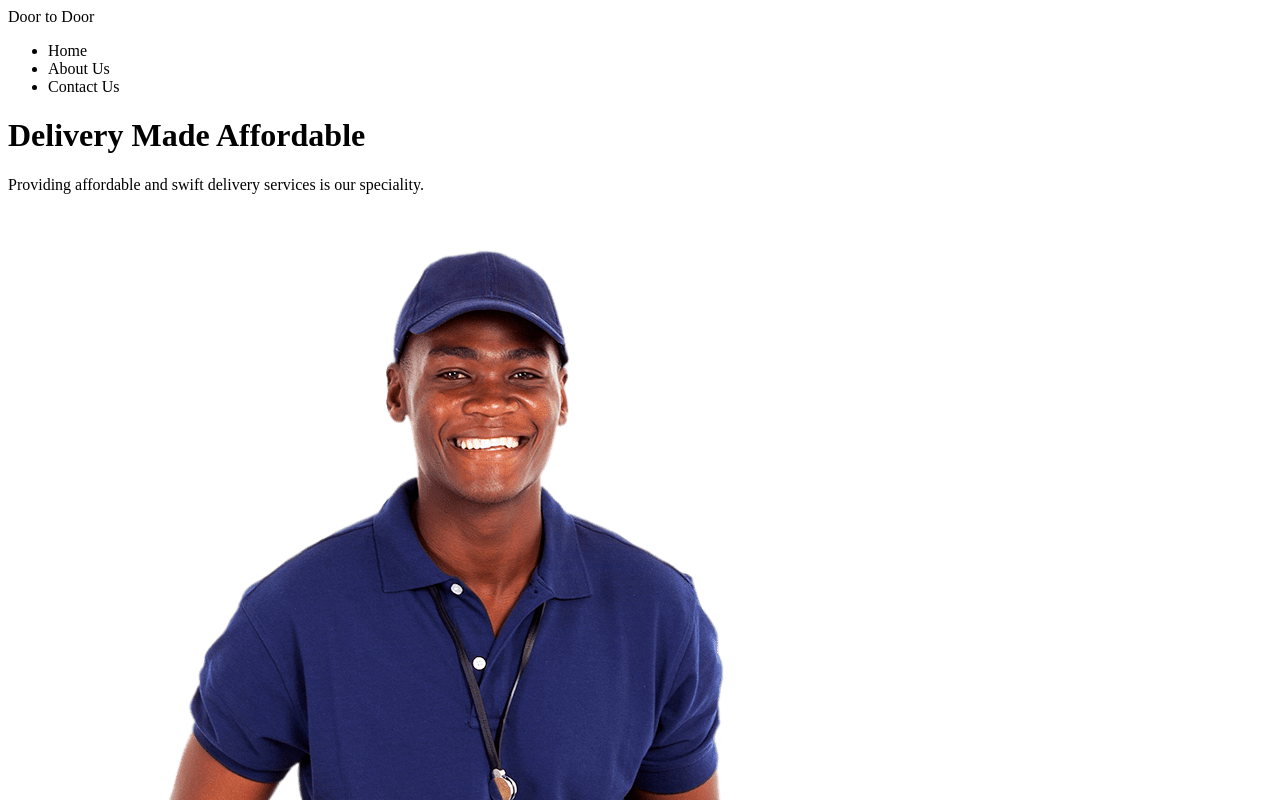
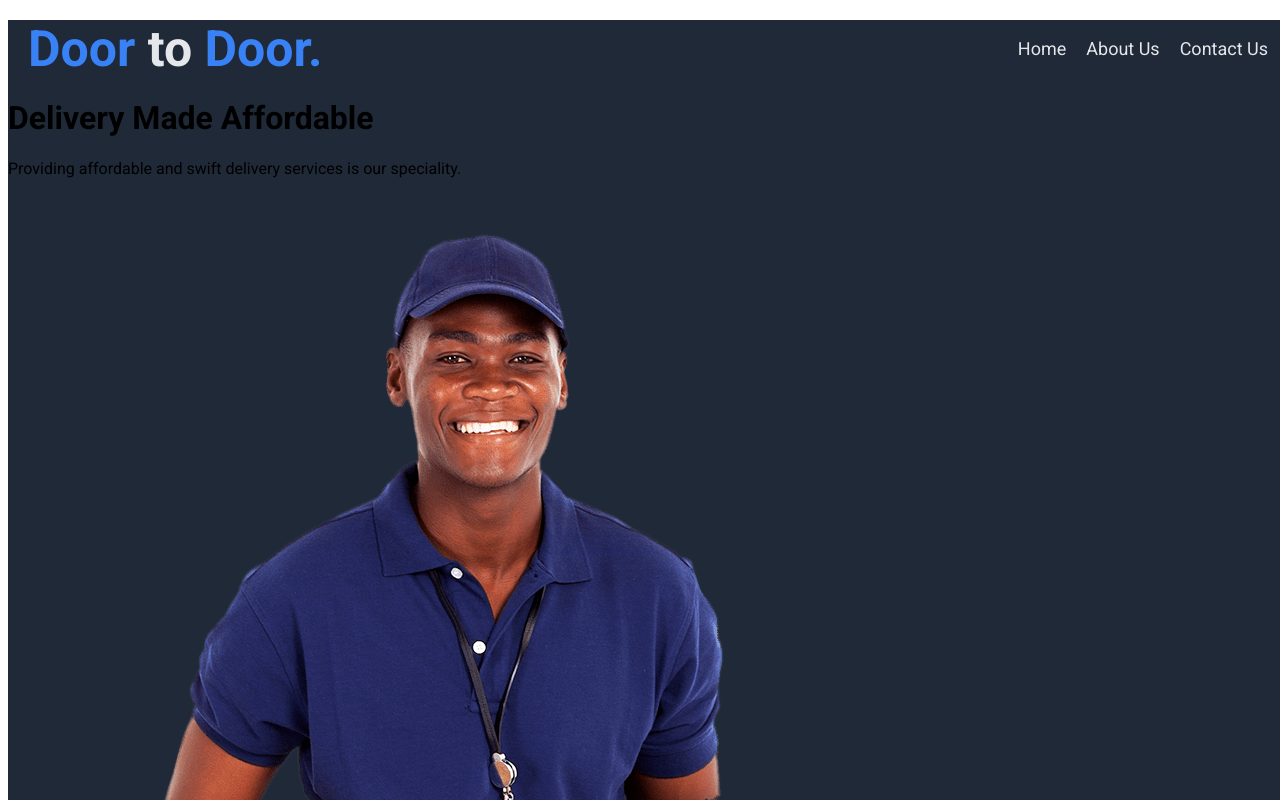
Before and after one commit to mrbrianomollo/doortodoor, a plain HTML site: page index.html in a window 1280 px wide. Shown: the top 800 px of the page. Drawn offline with Linux system fonts and the light colour scheme.

Commit message:
style the navigation section

```diff
--- a/css/styles.css
+++ b/css/styles.css
@@ -0,0 +1,42 @@
+@import url('https://fonts.googleapis.com/css2?family=Roboto:ital,wght@0,100;0,300;0,400;0,700;1,100&display=swap');
+body{
+  font-family: roboto, sans-serif;
+  color: black;
+  width: 100%;
+  height: 100%;
+}
+header, footer{
+  background-color: #1f2937;
+
+}
+
+nav{
+  display: flex;
+  justify-content: space-between;
+  margin: 20px;
+}
+
+.logo a {
+  font-size: 50px;
+  font-weight: bold;
+  color: #3882f6;
+  text-decoration: none;
+}
+
+.logo a span{
+  color: #e5e7eb;
+}
+
+ul{
+  list-style: none;
+  display: flex;
+  justify-content: center;
+  gap: 20px;
+  color: #e5e7eb;
+  font-size: 18px;
+
+}
+li a{
+  text-decoration: none;
+  color: #e5e7eb;
+}
--- a/index.html
+++ b/index.html
@@ -5,26 +5,31 @@
   <meta http-equiv="X-UA-Compatible" content="IE=edge">
   <meta name="viewport" content="width=device-width, initial-scale=1.0">
   <title>Door to Door</title>
+  <link rel="stylesheet" href="/css/styles.css">
 </head>
 <body>
+  <header>
 
   <!--Nav bar-->
   <nav>
-    Door to Door
+    <div class="logo">
+      <a href="/index.html">Door <span>to</span> Door.</a>
+    </div>
     <ul>
-      <li>Home</li>
+      <li><a href="/index.html">Home</a></li>
       <li>About Us</li>
       <li>Contact Us</li>
     </ul>
   </nav>
 
-  <!--Main-->
+  <!--Intro section-->
   <div>
   <h1>Delivery Made Affordable</h1>
   <p>Providing affordable and swift delivery services is our speciality.</p>
   <button>Call Us</button>
   <img src="/img/delivery-guy-transformed-min.png" alt="Smiling delivery guy with a clipboard">
   </div>
+  </header>
 
   <!--Highlights section-->
   <div>
@@ -54,7 +59,7 @@
   <div>
     <p>"Having run an online and e-commerce store for 5 years and a frequent online shopper, I understand the headache that both the seller and buyer goes through when ordering/ expecting delivery of goods. I therefore opted to launch Door to Door to handle our deliveries. After years of succesful deliveries and positive feedback we decided to serve other like minded business and provide affordable delivery services."</p>
     <h3>Brian Ongati</h3>
-    <h3>Founder Door to Door</h3>
+    <p>Founder Door to Door</p>
   </div>
 
   <!--Call to action-->
@@ -65,7 +70,9 @@
   </div>
 
   <!--Footer section-->
+  <footer>
   <p>&copy Mr. B 2021  </p>
+  </footer>
 
 </body>
 </html>
```
